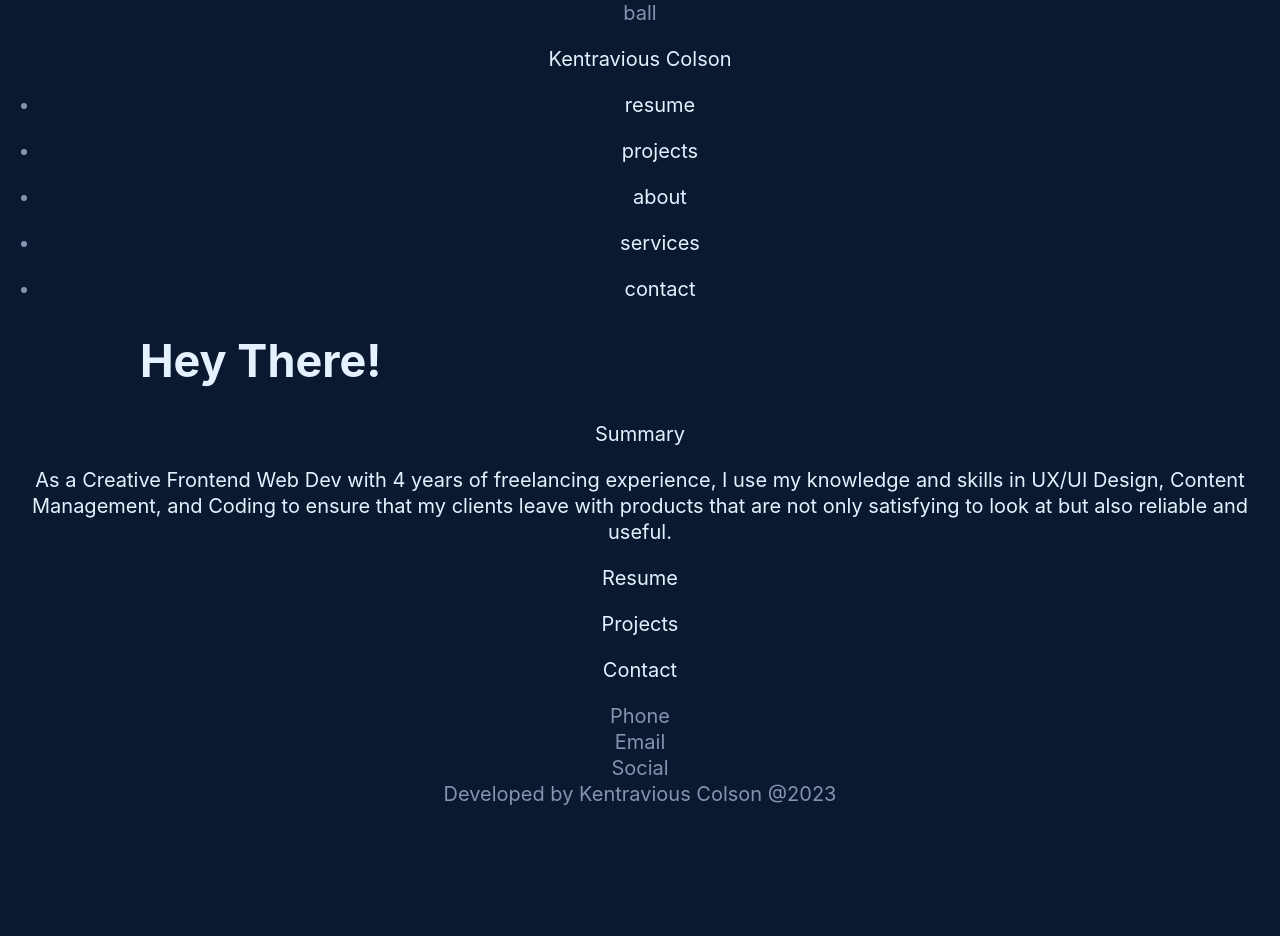
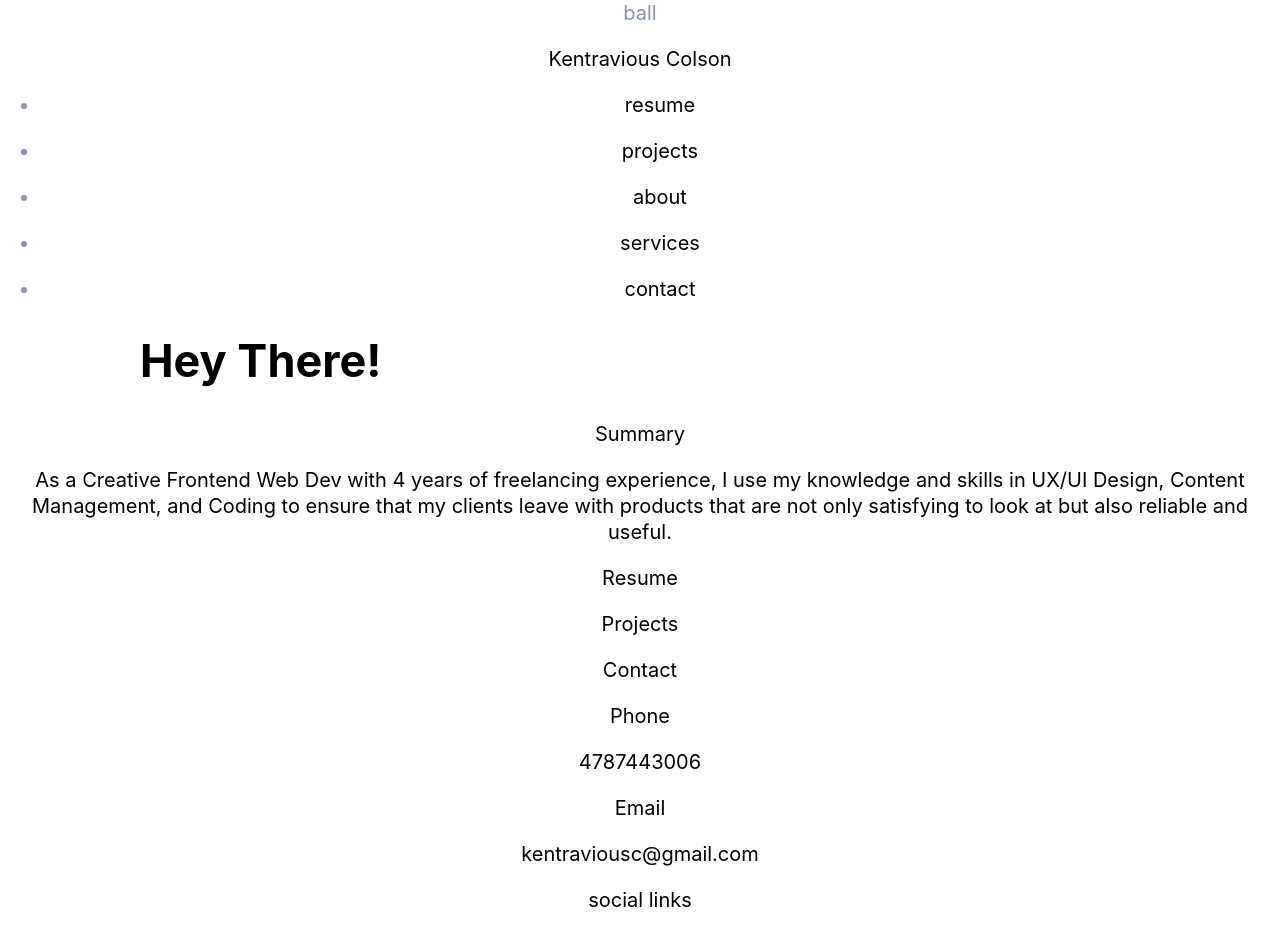
Before and after one commit to KenTra222/Kentravious_Colson, a React (Vite) app in the folder kentravious_colson/: page / in a window 1280 px wide. Shown: the top 936 px of the page. Before the commit the page ends 807 px from the top, so only its background shows below. Built offline with nearby package versions, Linux system fonts and the light colour scheme; a web font is replaced by a local one.

Commit message:
updated markup

```diff
--- a/kentravious_colson/src/Components/App.jsx
+++ b/kentravious_colson/src/Components/App.jsx
@@ -42,13 +42,28 @@ const App = () => {
 
         <footer>
           <div>
+            <p>
             Phone
+            </p>
+            <p>
+            4787443006
+            </p>
           </div>
           <div>
+          <p>
             Email
+            </p>
+            <p>
+            kentraviousc@gmail.com
+            </p>
           </div>
           <div>
-            Social
+          <p>
+            social links
+            </p>
+            <p>
+            linkedin
+            </p>
           </div>
           <div>
             Developed by Kentravious Colson @2023
--- a/kentravious_colson/src/index.scss
+++ b/kentravious_colson/src/index.scss
@@ -44,7 +44,7 @@ body,
 {
     -webkit-font-smoothing: antialiased;
     box-sizing: border-box;
-   background: $background-color;
+   background: transparent;
    margin: 0px;
    min-width: 100%;
    min-height: 100%;
@@ -71,7 +71,7 @@ body,
 }
 
 h1, h2, h3, h4, h5, h6 {
-    color: $white;
+    color: black;
 
   }
 
@@ -84,10 +84,10 @@ h1, h2, h3, h4, h5, h6 {
       margin-top: 2rem;
       margin-bottom: 3.5rem;
 
-    color: $green;
+    color: black;
     font-size: $fz-xl;
     span{
-      color: $white;
+      color: black;
       font-size: $fz-xxl;
       margin-bottom: 3rem;
     }
@@ -98,7 +98,7 @@ h1, h2, h3, h4, h5, h6 {
 
 
   p{
-    color: $white;
+    color: black;
   }
   #about,#projects{
     padding-bottom: 60px;
```
